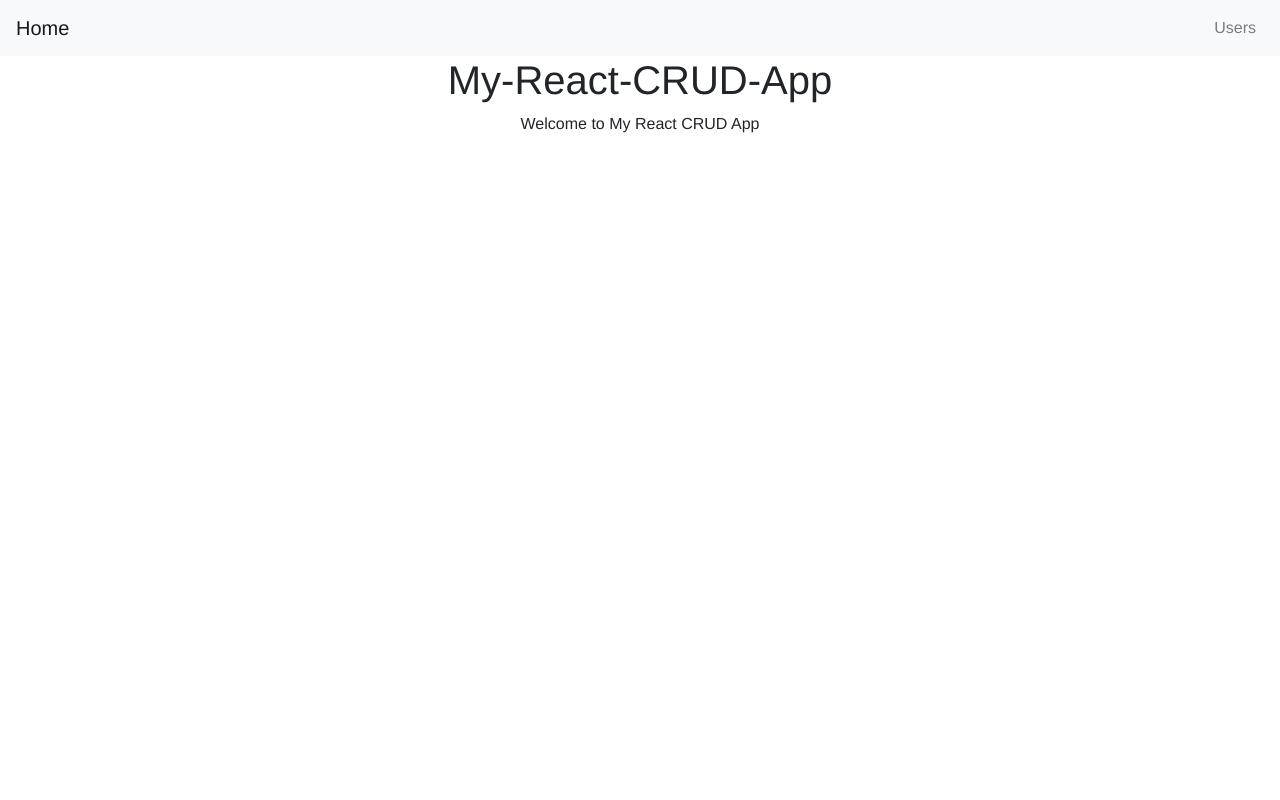
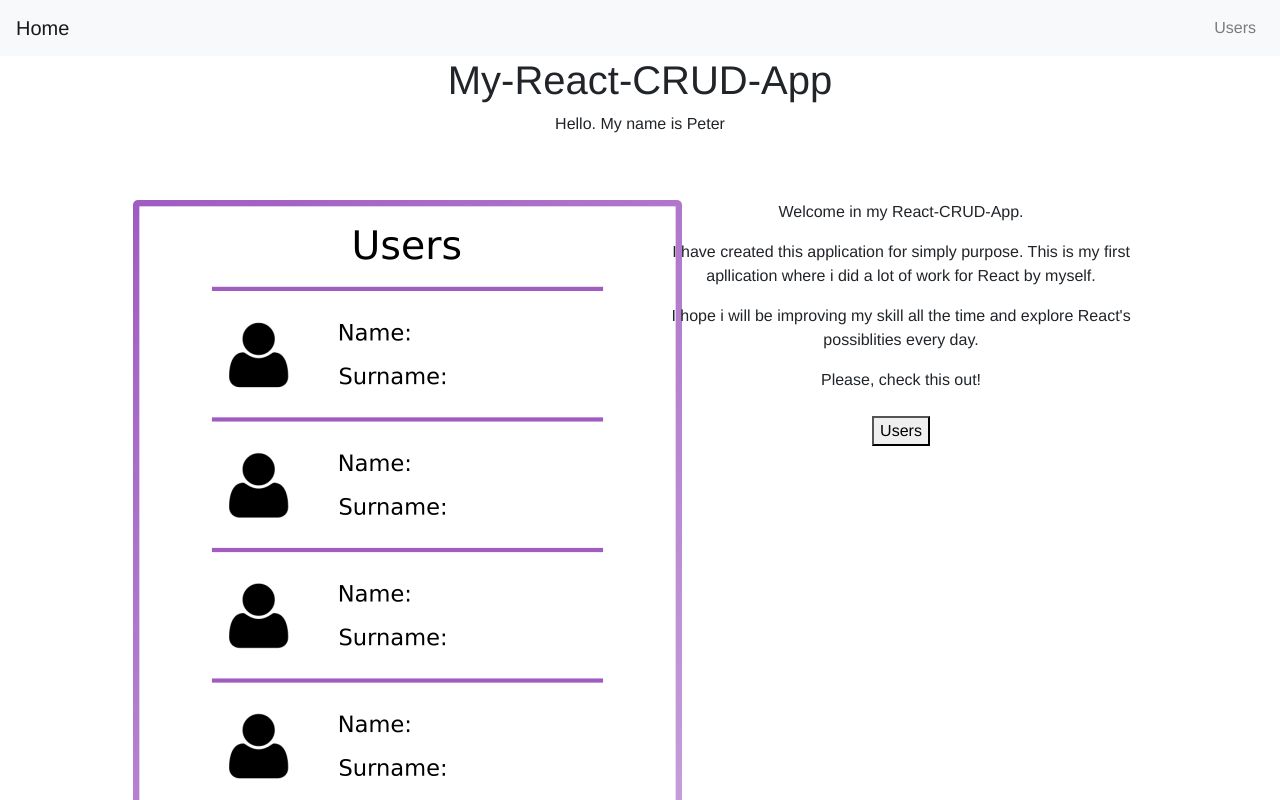
Before and after one commit to gudalewiczpiotr1994/my-react-crud-app, a React app: page / in a window 1280 px wide. Shown: the top 800 px of the page. Built offline with nearby package versions, Linux system fonts and the light colour scheme.

Commit message:
Added: main section, footer ; Changed: header text from css animation to jquery animation

```diff
--- a/src/App.css
+++ b/src/App.css
@@ -19,6 +19,18 @@
   color: white;
 }
 
+.Footer{
+  background-color:  rgb(106,0,158);
+}
+
+.Text{
+  font-weight: 400;
+  padding: 10px 20px;
+  color: white;
+  text-align: center;
+  letter-spacing: .5px;
+}
+
 .App-link {
   color: #61dafb;
 }
--- a/src/App.js
+++ b/src/App.js
@@ -1,12 +1,19 @@
 import React, { Component } from 'react';
 import './App.css';
-
+import classes from './Components/Footer/Footer.css';
 import Navbar from './Components/Navbar/Navbar'
 class App extends Component {
   render() {
+    const copy = "\u00A9"
+
     return (
       <div className="App">
             <Navbar/>
+            <footer className={classes.Footer}>
+                <p className={classes.Text}>
+                    {copy} Piotr Gudalewicz
+                </p>
+            </footer>
       </div>
     );
   }
--- /dev/null
+++ b/src/Components/Footer/Footer.css
@@ -0,0 +1,13 @@
+.Footer{
+    background-color:  rgb(106,0,158);
+    width:100%;
+}
+
+.Text{
+    font-weight: 400;
+    padding: 10px 20px;
+    color: white;
+    text-align: center;
+    letter-spacing: .5px;
+    margin: 0;
+}
--- a/src/Components/Home/Home.css
+++ b/src/Components/Home/Home.css
@@ -5,6 +5,7 @@
     width: 100%;
     min-height: 40vh;
   }
+
   .Header{
     width: 100%;
     padding: 50px 20px;
@@ -12,26 +13,35 @@
   }
 
   .Typewriter{
+    width: 0;
     color:white;
     overflow: hidden; /* Ensures the content is not revealed until the animation */
-    border-right: .15em solid orange; /* The typwriter cursor */
     white-space: nowrap; /* Keeps the content on a single line */
     margin: 0 auto; /* Gives that scrolling effect as the typing happens */
     letter-spacing: .15em; /* Adjust as needed */
-    animation:
-      typing 4s steps(40, end) infinite,
-      blink-caret .75s step-end infinite;
   }
 
-  /* The typing effect */
-  @keyframes typing {
-    0% { width: 0 }
-    50% { width: 325px }
-    100% {width: 0}
+  .Information{
+    font-size: 18px;
+    font-weight: 300;
+    padding: 10px;
   }
 
-  /* The typewriter cursor effect */
-  @keyframes blink-caret {
-    from, to { border-color: transparent }
-    50% { border-color: #8b4513; }
+  .userInterface{
+    width: 100%;
   }
+
+  .Button{
+    background: transparent;
+    border: rgb(106,0,158) solid 2px;
+    border-radius: 2px;
+    padding: 10px;
+    width: 100%;
+    cursor: pointer;
+    font-weight: bolder;
+  }
+
+  .Button:hover{
+    color: white;
+    background: rgb(106,0,158);
+  }
--- a/src/Components/Home/Home.js
+++ b/src/Components/Home/Home.js
@@ -1,5 +1,8 @@
 import React, { Component } from 'react';
 import classes from './Home.css';
+import $ from 'jquery';
+import usersImage from '../../Assets/users.png';
+import { BrowserRouter as Router, Route, Link } from "react-router-dom";
 class Home extends Component {
 
     state= {
@@ -15,25 +18,77 @@ class Home extends Component {
             textString = res.text;
         })
 
+        let text = <p className={classes.Typewriter}>{textString}</p>
+        let textStyle = $('.Home__Typewriter__33iS_');
+
+        textStyle.animate({
+            width: '325px'
+        },2000,function(){
+            $(this).animate({
+                width: '0'
+            },2000)
+        });
+
         let changeText = setTimeout( () => {
             this.state.helloString.map( res => {
-                if(res.id=== true){
-                    this.setState({helloString: [{text : "Welcome to My React CRUD App", id:false}]})
-                    textString = res.text;
+                if(res.id === true){
+                    this.setState({helloString: [{text : "Hello. My name is Peter", id:false}]})
+
                 }
-                if(res.id==false){
-                    this.setState({helloString: [{text : "Hello. My name is Peter", id:true}]})
+                if(res.id === false){
+                    this.setState({helloString: [{text : "Welcome to My React CRUD App", id:true}]})
+                    textStyle.stop().animate({
+                        width: '325px'
+                    },2000,function(){
+                        $(this).animate({
+                            width: '0'
+                        },2000)
+                    });
                  }
             });
-          },4000);
+            clearTimeout(changeText);
+        },4500);
 
 
+
+        let logo = "../../Assets/Users.png";
         return (
+            <div className="text-center">
                 <div className={classes.MainTheme}>
-            <div className="container text-center">
                   <h1 className={classes.Header}>My-React-CRUD-App</h1>
                   <div>
-                <p className={classes.Typewriter}>{textString}</p>
+                      {text}
+                  </div>
+                </div>
+                <div className="container text-center">
+                    <div className="row p-5">
+                        <div className="col-md-6">
+                            <img className={classes.userInterface} src={usersImage}></img>
+                        </div>
+                        <div className="col-md-6">
+                            <p className={classes.Information}>
+                                Welcome in my React-CRUD-App.
+                            </p>
+                            <p className={classes.Information}>
+                                I have created this application for simply purpose. This is my first apllication where i did a lot of work for React by myself.
+                            </p>
+
+                            <p className={classes.Information}>
+                               I hope i will be improving my skill all the time and explore React's possiblities every day.
+                            </p>
+
+
+                            <p className={classes.Information}>
+                               Please, check this out!
+                            </p>
+
+                            <Link className="nav-link" to="/users">
+                            <button className={classes.Button}>
+                                Users
+                            </button>
+                            </Link>
+
+                        </div>
                     </div>
                 </div>
             </div>
```
Also changed, not shown: src/Assets/users.png (added). Lines whose indentation alone changed are shown as unchanged.
